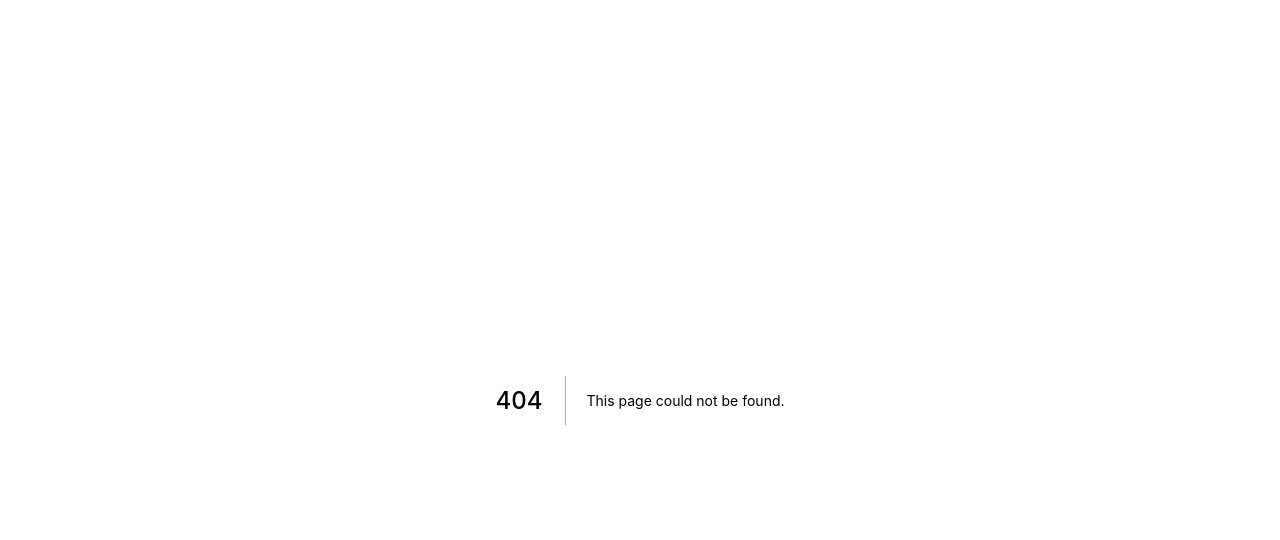
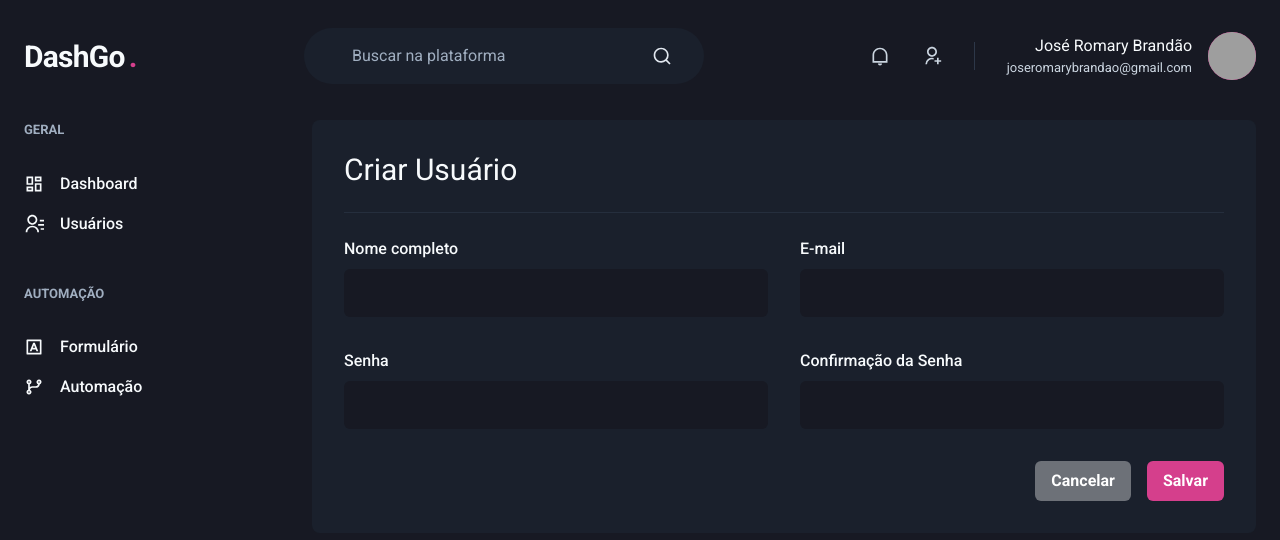
Before and after one commit to jjromary/dashgo, a Next.js app: page /users/create in a window 1280 px wide. Before the commit this address had no page. Shown: the top 540 px of the page. Built offline with nearby package versions, Linux system fonts and the light colour scheme; grey boxes are pictures that could not be loaded.

Commit message:
page create user

```diff
--- /dev/null
+++ b/src/pages/users/create.tsx
@@ -0,0 +1,52 @@
+import {
+    Box,
+    Button,
+    Divider,
+    Flex,
+    Heading,
+    HStack,
+    SimpleGrid,
+    VStack,
+  } from "@chakra-ui/react";
+import { Input } from "../../components/Form/input.";
+  import { Sidebar } from "../../components/Form/Sidebar";
+  import { Header } from "../../components/Header/Header";
+
+  export default function Ceeate() {
+    return (
+      <Box>
+        <Header />
+        <Flex w="100%" my="6" maxWidth={1480} mx="auto" px="6">
+          <Sidebar />
+
+          <Box flex="1" borderRadius={8} bg="gray.800" p="8">
+            <Heading size="lg" fontWeight="normal">
+                Criar Usuário
+            </Heading>
+
+            <Divider my="6" borderColor="gray.700"/>
+
+            <VStack spacing="8">
+                <SimpleGrid minChildWidth="240px" spacing="8" w="100%">
+                    <Input name="name" label="Nome completo"/>
+                    <Input name="e-mail" type="email" label="E-mail"/>
+                </SimpleGrid>
+
+                <SimpleGrid minChildWidth="240px" spacing="8" w="100%">
+                    <Input name="password" type="password" label="Senha"/>
+                    <Input name="password_confirmation" type="email" label="Confirmação da Senha"/>
+                </SimpleGrid>
+            </VStack>
+
+            <Flex mt="8" justify="flex-end">
+                <HStack spacing="4">
+                    <Button colorScheme="whiteAlpha">Cancelar</Button>
+                    <Button colorScheme="pink">Salvar</Button>
+
+                </HStack>
+            </Flex>
+          </Box>
+        </Flex>
+      </Box>
+    );
+  }
```
